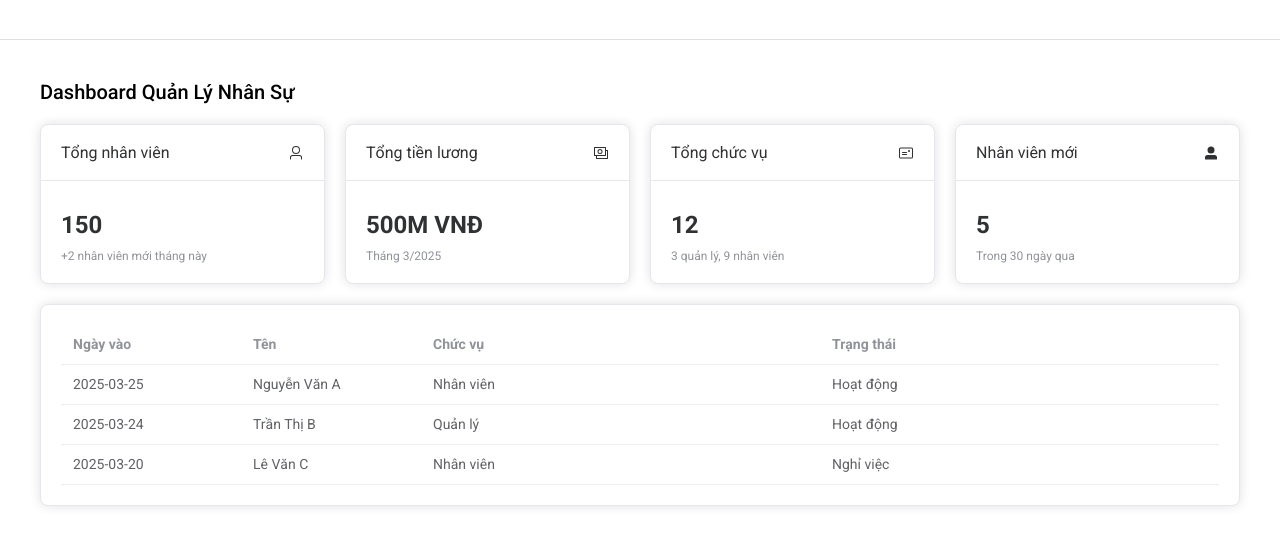
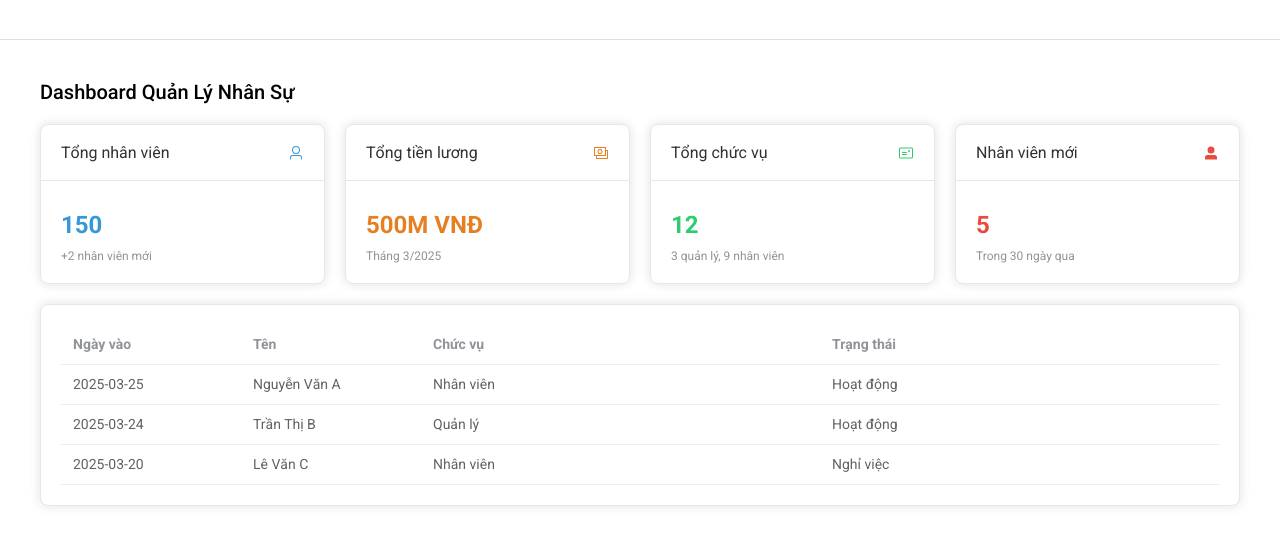
Before and after one commit to vietanhyoyo/nuxt-js-base, a Nuxt app: page /admin/dashboard in a window 1280 px wide. Shown: the top 546 px of the page. Built offline with nearby package versions, Linux system fonts and the light colour scheme.

Commit message:
custom card

```diff
--- /dev/null
+++ b/components/ui/vc-table-column.vue
@@ -0,0 +1,16 @@
+<template>
+  <el-table-column v-bind="$attrs">
+    <template v-if="$slots.default" #default="scope">
+      <slot name="default" v-bind="scope" />
+    </template>
+    <template v-if="$slots.header" #header="scope">
+      <slot name="header" v-bind="scope" />
+    </template>
+  </el-table-column>
+</template>
+
+<script setup>
+defineOptions({
+  inheritAttrs: false, // Cho phép kế thừa tất cả props của ElTableColumn mà không cần định nghĩa lại
+})
+</script>
--- /dev/null
+++ b/components/ui/vc-table.vue
@@ -0,0 +1,15 @@
+<template>
+  <el-table v-bind="$attrs" class="vc-table">
+    <slot />
+  </el-table>
+</template>
+
+<script setup>
+defineOptions({
+  inheritAttrs: false, // Cho phép kế thừa tất cả props của ElTable mà không cần định nghĩa lại
+})
+</script>
+
+<style lang="scss" scoped>
+@use '@/assets/scss/ui/vc-table.scss' as *;
+</style>
--- a/pages/admin/dashboard/index.vue
+++ b/pages/admin/dashboard/index.vue
@@ -1,86 +1,62 @@
 <!-- pages/dashboard.vue -->
 <template>
   <div class="dashboard-container">
-    <div class="title"><h1 class="h1">Dashboard Quản Lý Nhân Sự</h1></div>
+    <h1 class="h1 title">Dashboard Quản Lý Nhân Sự</h1>
 
     <vc-row :gutter="20">
-      <!-- Card Tổng nhân viên -->
-      <vc-col :span="6">
-        <vc-card class="stat-card">
-          <template #header>
-            <div class="card-header">
-              <span>Tổng nhân viên</span>
-              <el-icon><User /></el-icon>
-            </div>
-          </template>
-          <div class="stat-number">150</div>
-          <div class="stat-footer">+2 nhân viên mới tháng này</div>
-        </vc-card>
-      </vc-col>
-
-      <!-- Card Tiền lương -->
-      <vc-col :span="6">
-        <vc-card class="stat-card">
-          <template #header>
-            <div class="card-header">
-              <span>Tổng tiền lương</span>
-              <el-icon><Money /></el-icon>
-            </div>
-          </template>
-          <div class="stat-number">500M VNĐ</div>
-          <div class="stat-footer">Tháng 3/2025</div>
-        </vc-card>
-      </vc-col>
-
-      <!-- Card Chức vụ -->
-      <vc-col :span="6">
-        <vc-card class="stat-card">
-          <template #header>
-            <div class="card-header">
-              <span>Tổng chức vụ</span>
-              <el-icon><Postcard /></el-icon>
-            </div>
-          </template>
-          <div class="stat-number">12</div>
-          <div class="stat-footer">3 quản lý, 9 nhân viên</div>
-        </vc-card>
-      </vc-col>
-
-      <!-- Card Nhân viên mới -->
-      <vc-col :span="6">
-        <vc-card class="stat-card">
-          <template #header>
-            <div class="card-header">
-              <span>Nhân viên mới</span>
-              <el-icon><UserFilled /></el-icon>
-            </div>
-          </template>
-          <div class="stat-number">5</div>
-          <div class="stat-footer">Trong 30 ngày qua</div>
-        </vc-card>
+      <vc-col v-for="(stat, index) in stats" :key="index" :span="6">
+        <StatCard v-bind="stat" />
       </vc-col>
     </vc-row>
 
-    <!-- Bảng dữ liệu -->
     <vc-card class="table-card">
-      <el-table :data="tableData" style="width: 100%">
-        <el-table-column prop="date" label="Ngày vào" width="180" />
-        <el-table-column prop="name" label="Tên" width="180" />
-        <el-table-column prop="position" label="Chức vụ" />
-        <el-table-column prop="status" label="Trạng thái" />
-      </el-table>
+      <vc-table :data="tableData" style="width: 100%">
+        <vc-table-column prop="date" label="Ngày vào" width="180" />
+        <vc-table-column prop="name" label="Tên" width="180" />
+        <vc-table-column prop="position" label="Chức vụ" />
+        <vc-table-column prop="status" label="Trạng thái" />
+      </vc-table>
     </vc-card>
   </div>
 </template>
 
 <script setup>
 import { User, Money, Postcard, UserFilled } from '@element-plus/icons-vue'
+import StatCard from './stat-card.vue'
 
-definePageMeta({
-  layout: 'admin-layout',
-})
+definePageMeta({ layout: 'admin-layout' })
 
-// Dữ liệu mẫu cho bảng
+const stats = [
+  {
+    title: 'Tổng nhân viên',
+    value: 150,
+    footer: '+2 nhân viên mới',
+    icon: User,
+    color: '#3498db',
+  },
+  {
+    title: 'Tổng tiền lương',
+    value: '500M VNĐ',
+    footer: 'Tháng 3/2025',
+    icon: Money,
+    color: '#e67e22',
+  },
+  {
+    title: 'Tổng chức vụ',
+    value: 12,
+    footer: '3 quản lý, 9 nhân viên',
+    icon: Postcard,
+    color: '#2ecc71',
+  },
+  {
+    title: 'Nhân viên mới',
+    value: 5,
+    footer: 'Trong 30 ngày qua',
+    icon: UserFilled,
+    color: '#e74c3c',
+  },
+]
+
 const tableData = [
   {
     date: '2025-03-25',
@@ -104,32 +80,10 @@ const tableData = [
 </script>
 
 <style scoped>
+.dashboard-container {
+  padding: 20px;
+}
 .title {
   margin-bottom: 20px;
 }
-.dashboard-container {
-  padding: 20px;
-}
-
-.stat-card {
-  margin-bottom: 20px;
-}
-
-.card-header {
-  display: flex;
-  justify-content: space-between;
-  align-items: center;
-}
-
-.stat-number {
-  font-size: 24px;
-  font-weight: bold;
-  color: #303133;
-  margin: 10px 0;
-}
-
-.stat-footer {
-  color: #909399;
-  font-size: 12px;
-}
 </style>
--- /dev/null
+++ b/pages/admin/dashboard/stat-card.vue
@@ -0,0 +1,45 @@
+<!-- components/StatCard.vue -->
+<template>
+  <vc-card class="stat-card">
+    <template #header>
+      <div class="card-header">
+        <span>{{ title }}</span>
+        <el-icon :style="{ color: color }">
+          <component :is="icon" />
+        </el-icon>
+      </div>
+    </template>
+    <div class="stat-number" :style="{ color: color }">{{ value }}</div>
+    <div class="stat-footer">{{ footer }}</div>
+  </vc-card>
+</template>
+
+<script setup>
+defineProps({
+  title: String,
+  value: [String, Number],
+  footer: String,
+  icon: Object,
+  color: String, // Màu sắc cho icon và số liệu
+})
+</script>
+
+<style scoped>
+.stat-card {
+  margin-bottom: 20px;
+}
+.card-header {
+  display: flex;
+  justify-content: space-between;
+  align-items: center;
+}
+.stat-number {
+  font-size: 24px;
+  font-weight: bold;
+  margin: 10px 0;
+}
+.stat-footer {
+  color: #909399;
+  font-size: 12px;
+}
+</style>
```
Also changed, not shown: assets/scss/ui/vc-table.scss (added).
